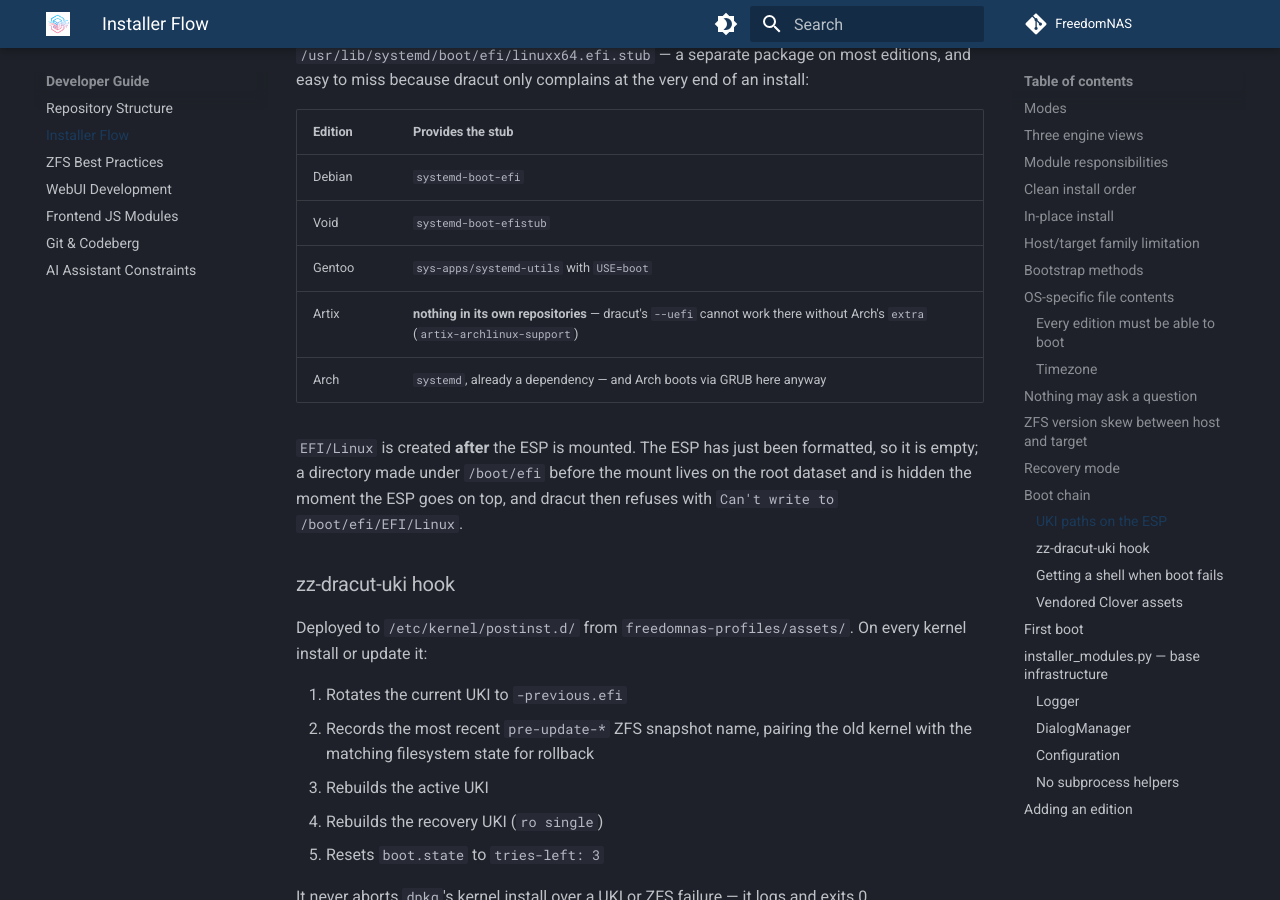
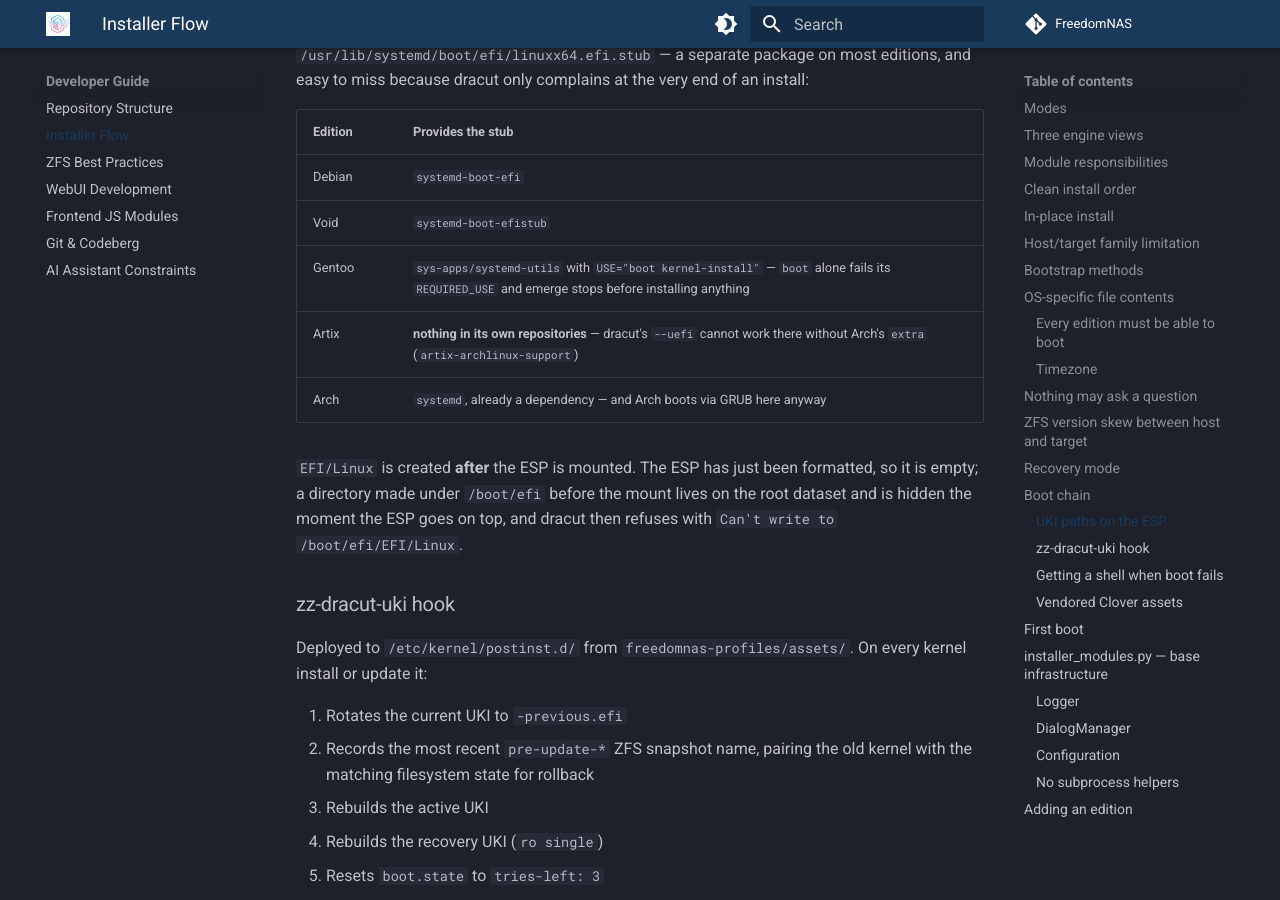
Before and after one commit to FreedomNAS/freedomnas-docs, an MkDocs documentation site: the page built from docs/developer/installer.md, in a window 1280 px wide and 900 px high, scrolled down 8306 px. Built offline with MkDocs 1.6.1 and Material for MkDocs 9.7.7, drawn with Linux system fonts in a browser that asks for light colours.

Commit message:
Document the systemd-utils flags the Gentoo install needs

```diff
--- a/docs/developer/installer.md
+++ b/docs/developer/installer.md
@@ -304,7 +304,7 @@ install:
 |---------|-------------------|
 | Debian | `systemd-boot-efi` |
 | Void | `systemd-boot-efistub` |
-| Gentoo | `sys-apps/systemd-utils` with `USE=boot` |
+| Gentoo | `sys-apps/systemd-utils` with `USE="boot kernel-install"` — `boot` alone fails its `REQUIRED_USE` and emerge stops before installing anything |
 | Artix | **nothing in its own repositories** — dracut's `--uefi` cannot work there without Arch's `extra` (`artix-archlinux-support`) |
 | Arch | `systemd`, already a dependency — and Arch boots via GRUB here anyway |
 
```
